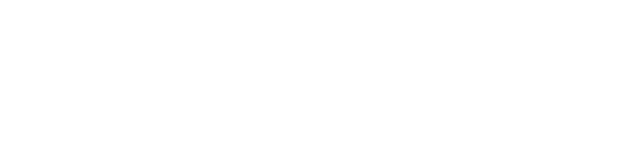
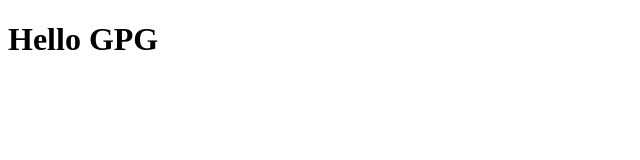
Before and after one commit to YashSaxena750/learning-full-stack, a plain HTML site: page HTML-basics/gpg.html in a window 1280 px wide. Shown: the whole page, without its empty margins (0-640 px from the left). Drawn offline with Linux system fonts and the light colour scheme.

Commit message:
checking gpg on mac
Signed-off-by: yashsaxena750 <yashsaxena986@gmail.com>

```diff
--- a/HTML-basics/gpg.html
+++ b/HTML-basics/gpg.html
@@ -6,5 +6,8 @@
 </head>
 <body>
 
+
+<h1>Hello GPG</h1>
+
 </body>
 </html>
```
